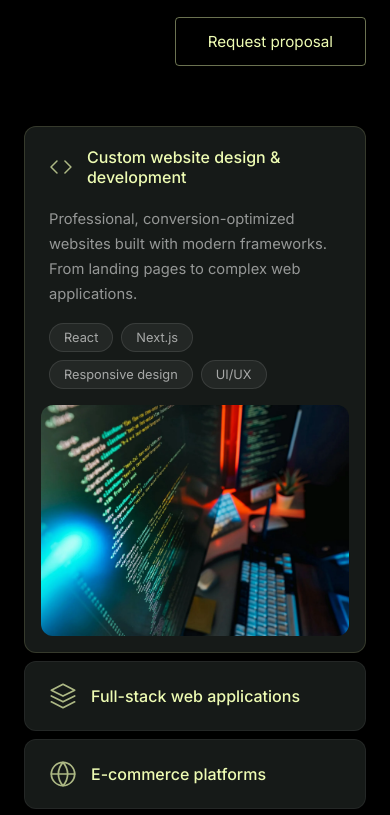
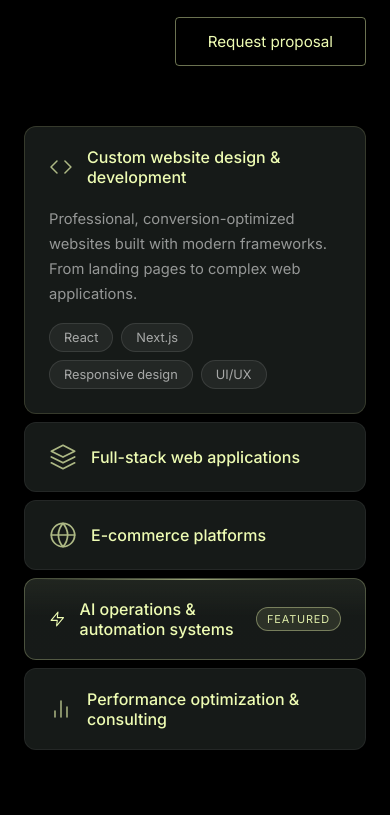
Before and after one commit to EldarGrb/Portfolio2, a React (Vite) app: page / in a window 390 px wide. Shown: the part 1120-1935 px from the top of the page. Built offline with nearby package versions, Linux system fonts and the light colour scheme.

Commit message:
remove service photos on mobile

```diff
--- a/src/components/Services.jsx
+++ b/src/components/Services.jsx
@@ -1,11 +1,28 @@
-import { useState } from 'react';
+import { useEffect, useState } from 'react';
 import Icons from './Icons';
 import { services } from '../data/servicesData';
 import { useFadeIn } from '../hooks/useFadeIn';
 
 function Services({ onContact }) {
   const [active, setActive] = useState(0);
+  const [isMobile, setIsMobile] = useState(() => (
+    typeof window !== 'undefined' ? window.matchMedia('(max-width: 900px)').matches : false
+  ));
   const ref = useFadeIn();
+
+  useEffect(() => {
+    const mediaQuery = window.matchMedia('(max-width: 900px)');
+    const onChange = (event) => setIsMobile(event.matches);
+
+    if (mediaQuery.addEventListener) {
+      mediaQuery.addEventListener('change', onChange);
+      return () => mediaQuery.removeEventListener('change', onChange);
+    }
+
+    mediaQuery.addListener(onChange);
+    return () => mediaQuery.removeListener(onChange);
+  }, []);
+
   return (
     <section className="section services" id="services" ref={ref} style={{ opacity: 0, transform: 'translateY(30px)', transition: 'opacity 0.8s, transform 0.8s' }}>
       <div className="services-header">
@@ -41,23 +58,11 @@ function Services({ onContact }) {
                     </div>
                   </div>
                 </div>
-                {i === active && (
-                  <div className="service-inline-media">
-                    <picture>
-                      <source srcSet={`/images/img${i + 1}.webp`} type="image/webp" />
-                      <img
-                        className="service-inline-image"
-                        src={`/images/img${i + 1}.jpg`}
-                        alt={s.title}
-                        loading="lazy"
-                      />
-                    </picture>
-                  </div>
-                )}
               </div>
             );
           })}
         </div>
+        {!isMobile && (
           <div className="service-image-wrapper">
             <picture key={active}>
               <source srcSet={`/images/img${active + 1}.webp`} type="image/webp" />
@@ -69,6 +74,7 @@ function Services({ onContact }) {
               />
             </picture>
           </div>
+        )}
       </div>
     </section>
   );
--- a/src/styles/index.css
+++ b/src/styles/index.css
@@ -427,17 +427,6 @@ textarea:focus-visible {
   object-fit: cover;
   display: block;
   border-radius: 16px;
-  animation: serviceFadeIn 0.4s ease;
-}
-.service-inline-media {
-  display: none;
-}
-.service-inline-image {
-  width: 100%;
-  display: block;
-  aspect-ratio: 4 / 3;
-  object-fit: cover;
-  border-radius: 12px;
   animation: serviceFadeIn 0.4s ease;
 }
 @keyframes serviceFadeIn {
@@ -1083,13 +1072,6 @@ textarea:focus-visible {
   .hero-cta-btn { align-self: center; }
   .service-accordion { height: auto; }
   .service-image-wrapper { display: none; }
-  .service-inline-media {
-    display: block;
-    margin: 0 16px 16px;
-  }
-  .service-item.active .service-body-inner {
-    padding: 0 24px 16px;
-  }
   .section { padding: 60px 24px; }
   .services-header { flex-direction: column; gap: 20px; }
   .services-header-copy { max-width: 100%; }
```
Lines whose indentation alone changed are shown as unchanged.
